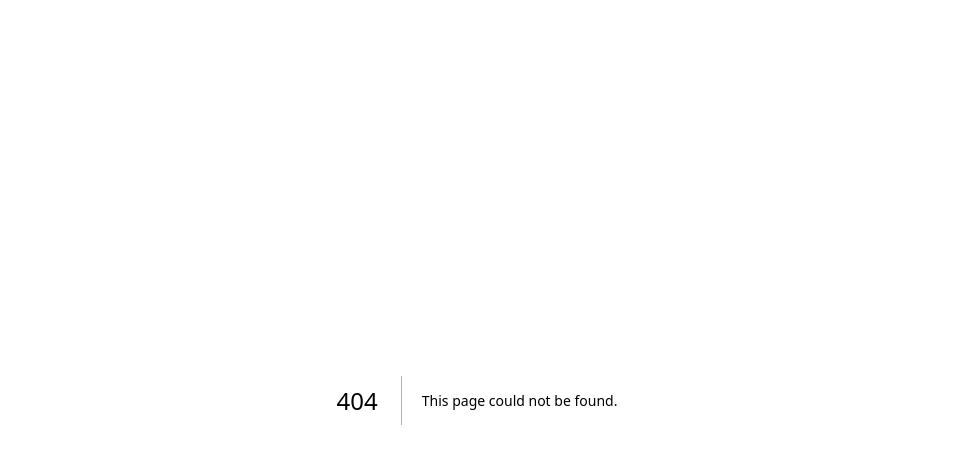
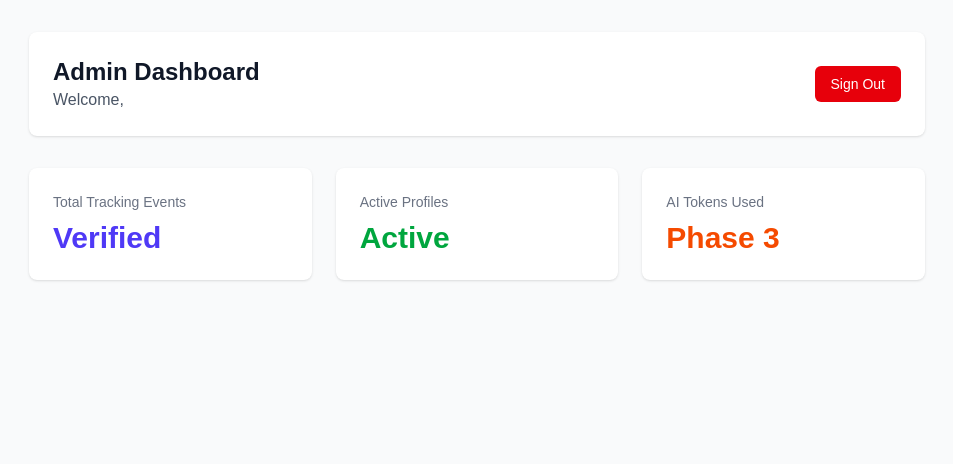
Before and after one commit to DevDatNguyen02/autoflow-fe, a Next.js app: page /dashboard in a window 1280 px wide. Before the commit this address had no page. Shown: the top 464 px of the page, without its empty margins (163-1116 px from the left). Built offline with nearby package versions, Linux system fonts and the light colour scheme; no server answers.

Commit message:
feat: implement authentication system with NextAuth, Drizzle ORM, and protected dashboard routes

```diff
--- /dev/null
+++ b/app/api/auth/[...nextauth]/route.ts
@@ -0,0 +1,2 @@
+import { handlers } from '@/auth';
+export const { GET, POST } = handlers;
--- /dev/null
+++ b/app/dashboard/page.tsx
@@ -0,0 +1,43 @@
+import { auth, signOut } from "@/auth";
+
+export default async function DashboardPage() {
+  const session = await auth();
+
+  return (
+    <div className="min-h-screen bg-gray-50 p-8">
+      <div className="mx-auto max-w-4xl">
+        <div className="flex items-center justify-between rounded-lg bg-white p-6 shadow">
+          <div>
+            <h1 className="text-2xl font-bold text-gray-900">Admin Dashboard</h1>
+            <p className="text-gray-600">Welcome, {session?.user?.email}</p>
+          </div>
+          <form
+            action={async () => {
+              "use server";
+              await signOut();
+            }}
+          >
+            <button className="rounded-md bg-red-600 px-4 py-2 text-sm font-medium text-white hover:bg-red-700">
+              Sign Out
+            </button>
+          </form>
+        </div>
+
+        <div className="mt-8 grid grid-cols-1 gap-6 md:grid-cols-3">
+          <div className="rounded-lg bg-white p-6 shadow">
+            <h2 className="text-sm font-medium text-gray-500">Total Tracking Events</h2>
+            <p className="mt-2 text-3xl font-bold text-indigo-600">Verified</p>
+          </div>
+          <div className="rounded-lg bg-white p-6 shadow">
+            <h2 className="text-sm font-medium text-gray-500">Active Profiles</h2>
+            <p className="mt-2 text-3xl font-bold text-green-600">Active</p>
+          </div>
+          <div className="rounded-lg bg-white p-6 shadow">
+            <h2 className="text-sm font-medium text-gray-500">AI Tokens Used</h2>
+            <p className="mt-2 text-3xl font-bold text-orange-600">Phase 3</p>
+          </div>
+        </div>
+      </div>
+    </div>
+  );
+}
--- /dev/null
+++ b/app/login/page.tsx
@@ -0,0 +1,59 @@
+"use client";
+
+import { signIn } from "next-auth/react";
+import { useState } from "react";
+
+export default function LoginPage() {
+  const [email, setEmail] = useState("admin@autoflow.ai");
+  const [password, setPassword] = useState("admin123");
+
+  const handleSubmit = async (e: React.FormEvent) => {
+    e.preventDefault();
+    await signIn("credentials", {
+      email,
+      password,
+      callbackUrl: "/dashboard",
+    });
+  };
+
+  return (
+    <div className="flex min-h-screen items-center justify-center bg-gray-100">
+      <div className="w-full max-w-md space-y-8 rounded-xl bg-white p-8 shadow-lg">
+        <h2 className="text-center text-3xl font-bold tracking-tight text-gray-900">
+          AutoFlow Login
+        </h2>
+        <form className="mt-8 space-y-6" onSubmit={handleSubmit}>
+          <div className="space-y-4 rounded-md shadow-sm">
+            <div>
+              <label className="block text-sm font-medium text-gray-700">Email</label>
+              <input
+                type="email"
+                required
+                className="relative block w-full rounded-md border border-gray-300 px-3 py-2 text-gray-900 focus:z-10 focus:border-indigo-500 focus:outline-none focus:ring-indigo-500 sm:text-sm"
+                value={email}
+                onChange={(e) => setEmail(e.target.value)}
+              />
+            </div>
+            <div>
+              <label className="block text-sm font-medium text-gray-700">Password</label>
+              <input
+                type="password"
+                required
+                className="relative block w-full rounded-md border border-gray-300 px-3 py-2 text-gray-900 focus:z-10 focus:border-indigo-500 focus:outline-none focus:ring-indigo-500 sm:text-sm"
+                value={password}
+                onChange={(e) => setPassword(e.target.value)}
+              />
+            </div>
+          </div>
+
+          <button
+            type="submit"
+            className="group relative flex w-full justify-center rounded-md border border-transparent bg-indigo-600 py-2 px-4 text-sm font-medium text-white hover:bg-indigo-700 focus:outline-none focus:ring-2 focus:ring-indigo-500 focus:ring-offset-2"
+          >
+            Sign in
+          </button>
+        </form>
+      </div>
+    </div>
+  );
+}
--- /dev/null
+++ b/auth.ts
@@ -0,0 +1,78 @@
+import NextAuth from 'next-auth';
+import { DrizzleAdapter } from '@auth/drizzle-adapter';
+import { db } from '@/db';
+import GitHub from 'next-auth/providers/github';
+import Credentials from 'next-auth/providers/credentials';
+import * as bcrypt from 'bcryptjs';
+import { eq } from 'drizzle-orm';
+import { users } from '@/db/schema';
+
+export const { handlers, auth, signIn, signOut } = NextAuth({
+  adapter: DrizzleAdapter(db),
+  providers: [
+    GitHub,
+    Credentials({
+      // Credentials provider for easy development
+      name: 'Development Login',
+      credentials: {
+        email: { label: 'Email', type: 'email' },
+        password: { label: 'Password', type: 'password' },
+      },
+      authorize: async (credentials) => {
+        const email = credentials?.email as string;
+        const password = credentials?.password as string;
+
+        if (!email || !password) return null;
+
+        const [user] = await db
+          .select()
+          .from(users)
+          .where(eq(users.email, email))
+          .limit(1);
+
+        if (user && user.password) {
+          const isValid = await bcrypt.compare(password, user.password);
+          if (isValid) {
+            return {
+              id: user.id,
+              name: user.name,
+              email: user.email,
+              role: user.role,
+            };
+          }
+        }
+        return null;
+      },
+    }),
+  ],
+  callbacks: {
+    authorized({ auth, request: { nextUrl } }) {
+      const isLoggedIn = !!auth?.user;
+      const isOnDashboard = nextUrl.pathname.startsWith('/dashboard');
+      console.log('--- Middleware Check ---', { isLoggedIn, pathname: nextUrl.pathname });
+      if (isOnDashboard) {
+        if (isLoggedIn) return true;
+        return false; // Redirect unauthenticated users to login page
+      }
+      return true;
+    },
+    async jwt({ token, user }) {
+      if (user) {
+        // @ts-ignore
+        token.role = user.role;
+      }
+      return token;
+    },
+    async session({ session, token }) {
+      if (session.user && token) {
+        // @ts-ignore
+        session.user.role = token.role;
+      }
+      return session;
+    },
+  },
+  session: { strategy: 'jwt' },
+  pages: {
+    signIn: '/login',
+  },
+});
--- /dev/null
+++ b/db/index.ts
@@ -0,0 +1,7 @@
+import { drizzle } from 'drizzle-orm/postgres-js';
+import postgres from 'postgres';
+import * as schema from './schema';
+
+const connectionString = process.env.DATABASE_URL!;
+const client = postgres(connectionString);
+export const db = drizzle(client, { schema });
--- /dev/null
+++ b/db/schema.ts
@@ -0,0 +1,64 @@
+import {
+  timestamp,
+  pgTable,
+  text,
+  primaryKey,
+  integer,
+} from 'drizzle-orm/pg-core';
+import type { AdapterAccountType } from '@auth/core/adapters';
+
+export const users = pgTable('user', {
+  id: text('id')
+    .primaryKey()
+    .$defaultFn(() => crypto.randomUUID()),
+  name: text('name'),
+  email: text('email').unique(),
+  emailVerified: timestamp('emailVerified', { mode: 'date' }),
+  image: text('image'),
+  role: text('role').default('admin'),
+  password: text('password'),
+});
+
+export const accounts = pgTable(
+  'account',
+  {
+    userId: text('userId')
+      .notNull()
+      .references(() => users.id, { onDelete: 'cascade' }),
+    type: text('type').$type<AdapterAccountType>().notNull(),
+    provider: text('provider').notNull(),
+    providerAccountId: text('providerAccountId').notNull(),
+    refresh_token: text('refresh_token'),
+    access_token: text('access_token'),
+    expires_at: integer('expires_at'),
+    token_type: text('token_type'),
+    scope: text('scope'),
+    id_token: text('id_token'),
+    session_state: text('session_state'),
+  },
+  (account) => ({
+    compoundKey: primaryKey({
+      columns: [account.provider, account.providerAccountId],
+    }),
+  }),
+);
+
+export const sessions = pgTable('session', {
+  sessionToken: text('sessionToken').primaryKey(),
+  userId: text('userId')
+    .notNull()
+    .references(() => users.id, { onDelete: 'cascade' }),
+  expires: timestamp('expires', { mode: 'date' }).notNull(),
+});
+
+export const verificationTokens = pgTable(
+  'verificationToken',
+  {
+    identifier: text('identifier').notNull(),
+    token: text('token').notNull(),
+    expires: timestamp('expires', { mode: 'date' }).notNull(),
+  },
+  (vt) => ({
+    compoundKey: primaryKey({ columns: [vt.identifier, vt.token] }),
+  }),
+);
--- /dev/null
+++ b/middleware.ts
@@ -0,0 +1,6 @@
+export { auth as middleware } from '@/auth';
+
+export const config = {
+  // Protect all routes under /dashboard
+  matcher: ['/dashboard/:path*'],
+};
--- a/package.json
+++ b/package.json
@@ -9,12 +9,18 @@
     "lint": "eslint"
   },
   "dependencies": {
+    "@auth/drizzle-adapter": "^1.11.2",
+    "bcryptjs": "^3.0.3",
+    "drizzle-orm": "^0.45.2",
     "next": "16.2.4",
+    "next-auth": "^5.0.0-beta.31",
+    "postgres": "^3.4.9",
     "react": "19.2.4",
     "react-dom": "19.2.4"
   },
   "devDependencies": {
     "@tailwindcss/postcss": "^4",
+    "@types/bcryptjs": "^2.4.6",
     "@types/node": "^20",
     "@types/react": "^19",
     "@types/react-dom": "^19",
```
Also changed, not shown: 1 other file (tests, documents, lock files or other folders).
